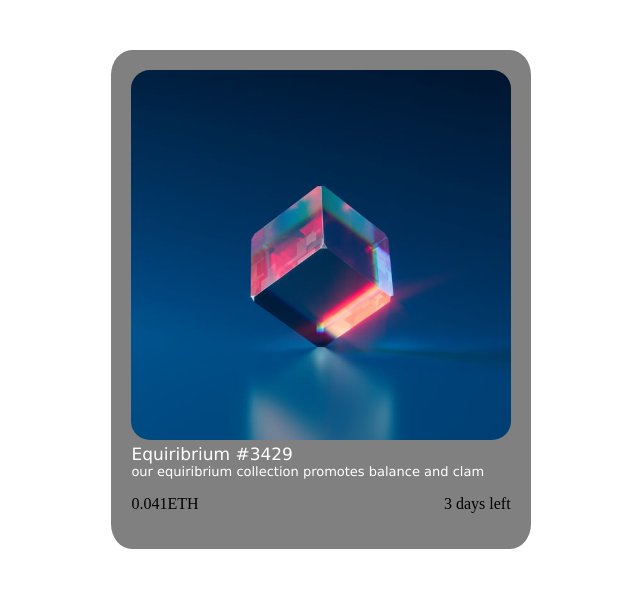
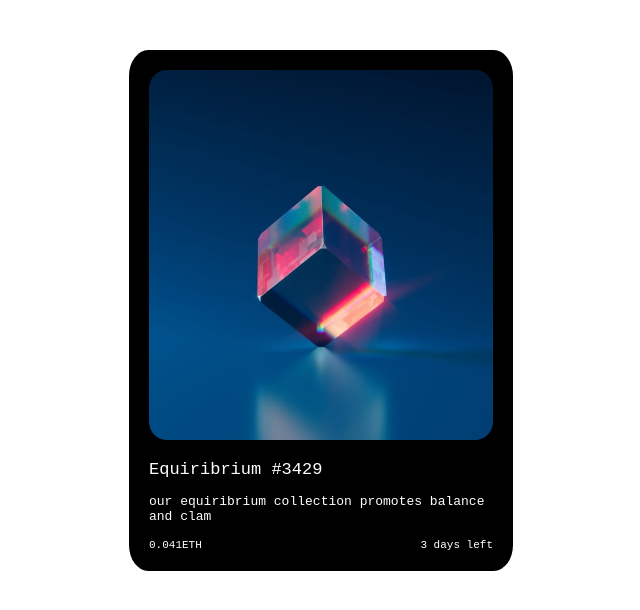
Before and after one commit to ashadul-mridha/eslint-prettier-setup, a React (Create React App) app: page / in a window 1280 px wide. Shown: the top 610 px of the page, without its empty margins (319-959 px from the left). Built offline with nearby package versions, Linux system fonts and the light colour scheme.

Commit message:
theming add in style component

```diff
--- a/src/App.js
+++ b/src/App.js
@@ -1,5 +1,5 @@
 
-import styled from 'styled-components';
+import styled, { withTheme } from 'styled-components';
 import UseCallbackFn from './component/CallBackAndMemo/UseCallbackFn';
 import ClickClassCounter from './component/clickedCounter/ClickClassCounter';
 import ClickedCounter from './component/clickedCounter/ClickedCounter';
@@ -9,6 +9,8 @@ import HoverCounter from './component/hoverCounter/HoverCounter';
 import RenderPropsCounter from './component/RenderPropsCounter';
 import { Button } from './component/styleComponent/Button.styles';
 import NFTCard from './component/nftCardDesign/NFTCard';
+import { GlobalStyle } from './component/styleComponent/Global.style';
+import { ThemeProvider } from 'styled-components';
 
 const TomatoButton = styled(Button)`
   color: tomato;
@@ -22,10 +24,23 @@ const TomatoButton = styled(Button)`
   }
 `
 
+const theme = {
+  dark : {
+    color: 'white',
+    background : 'black'
+
+  },
+  light : {
+    color: 'black',
+    background : 'white'
+
+  }
+}
+
 
 function App() {
     return (
-        <div className="App">
+        <ThemeProvider theme={theme}>
             {/* <Button />
             <Accordian /> */}
             {/* <Clock local="bn-BD" /> */}
@@ -41,7 +56,8 @@ function App() {
             <TomatoButton>Tomato Button</TomatoButton> */}
 
             <NFTCard />
-        </div>
+            <GlobalStyle />
+        </ThemeProvider>
     );
 }
 
--- a/src/component/nftCardDesign/NFTCard.jsx
+++ b/src/component/nftCardDesign/NFTCard.jsx
@@ -1,8 +1,13 @@
 import React from 'react'
-import { Description, DisplayFlex, Image, Title, Wrapper } from '../styleComponent/Nftcard.styles';
+import { Description, DisplayFlex, Div, Image, SubTitle, Title, Wrapper } from '../styleComponent/Nftcard.styles';
 import topImg from '../../asstes/images/image-equilibrium.jpg'
+import { useTheme } from 'styled-components';
 
 function NFTCard() {
+
+    const theme = useTheme()
+
+    console.log('theme', theme);
   return (
     <>
         <Wrapper>
@@ -10,12 +15,12 @@ function NFTCard() {
             <Title>Equiribrium #3429</Title>
             <Description>our equiribrium collection promotes balance and clam </Description>
             <DisplayFlex direaction="row">
-                <div>
-                    <p>0.041ETH</p>
-                </div>
-                <div>
-                    <p>3 days left</p>
-                </div>
+                <Div>
+                    <SubTitle>0.041ETH</SubTitle>
+                </Div>
+                <Div>
+                    <SubTitle>3 days left</SubTitle>
+                </Div>
             </DisplayFlex>
         </Wrapper>
     </>
--- /dev/null
+++ b/src/component/styleComponent/Global.style.js
@@ -0,0 +1,12 @@
+import { createGlobalStyle } from "styled-components";
+
+export const GlobalStyle = createGlobalStyle`
+    *{
+        @import url('https://fonts.googleapis.com/css2?family=Courier+Prime:ital,wght@0,400;0,700;1,400&family=Roboto:wght@300;400;500;700&display=swap');
+        margin: 0px;
+        padding: 0px;
+        box-sizing: border-box;
+        font-family: 'Courier Prime', monospace;
+    }
+
+`
--- a/src/component/styleComponent/Nftcard.styles.js
+++ b/src/component/styleComponent/Nftcard.styles.js
@@ -5,7 +5,7 @@ export const Wrapper = styled.div`
     width: 30%;
     /* height: 60vh; */
     margin: 50px auto;
-    background-color: gray;
+    background-color: ${ props => props.theme.dark.background};
     padding: 20px;
     border-radius: 5%;
 `
@@ -20,19 +20,26 @@ export const Image = styled.img`
 
 export const Title = styled.h5`
     font-size: 17px;
-    color: #ffffff;
+    color: ${ props => props.theme.dark.color};
     font-weight: 500;
-    font-family: 'Lucida Sans', 'Lucida Sans Regular', 'Lucida Grande', 'Lucida Sans Unicode', Geneva, Verdana, sans-serif;
-    padding-top: 20px 0px 0px 0px;
-    margin: 0px;
+    font-family: 'Courier Prime', monospace;
+    text-transform: capitalize;
+    margin-top: 15px;
 `
 export const Description = styled.p`
     font-size: 13px;
-    color: #ffffff;
+    color: ${ props => props.theme.dark.color};
     font-weight: 400;
-    font-family: 'Lucida Sans', 'Lucida Sans Regular', 'Lucida Grande', 'Lucida Sans Unicode', Geneva, Verdana, sans-serif;
-    padding-top: 20px 0px 0px 0px;
-    margin: 0px;
+    font-family: 'Courier Prime', monospace;
+    margin-top: 15px;
+`
+
+export const SubTitle = styled.p`
+    font-size: 11px;
+    color: ${ props => props.theme.dark.color};
+    font-weight: 400;
+    font-family: 'Courier Prime', monospace;
+    margin-top: 15px;
 `
 export const DisplayFlex = styled.div`
     display: flex;
@@ -40,3 +47,7 @@ export const DisplayFlex = styled.div`
     justify-content : space-between;
     align-items: center;
 `
+
+export const Div = styled.div`
+    display: block;
+`
```
